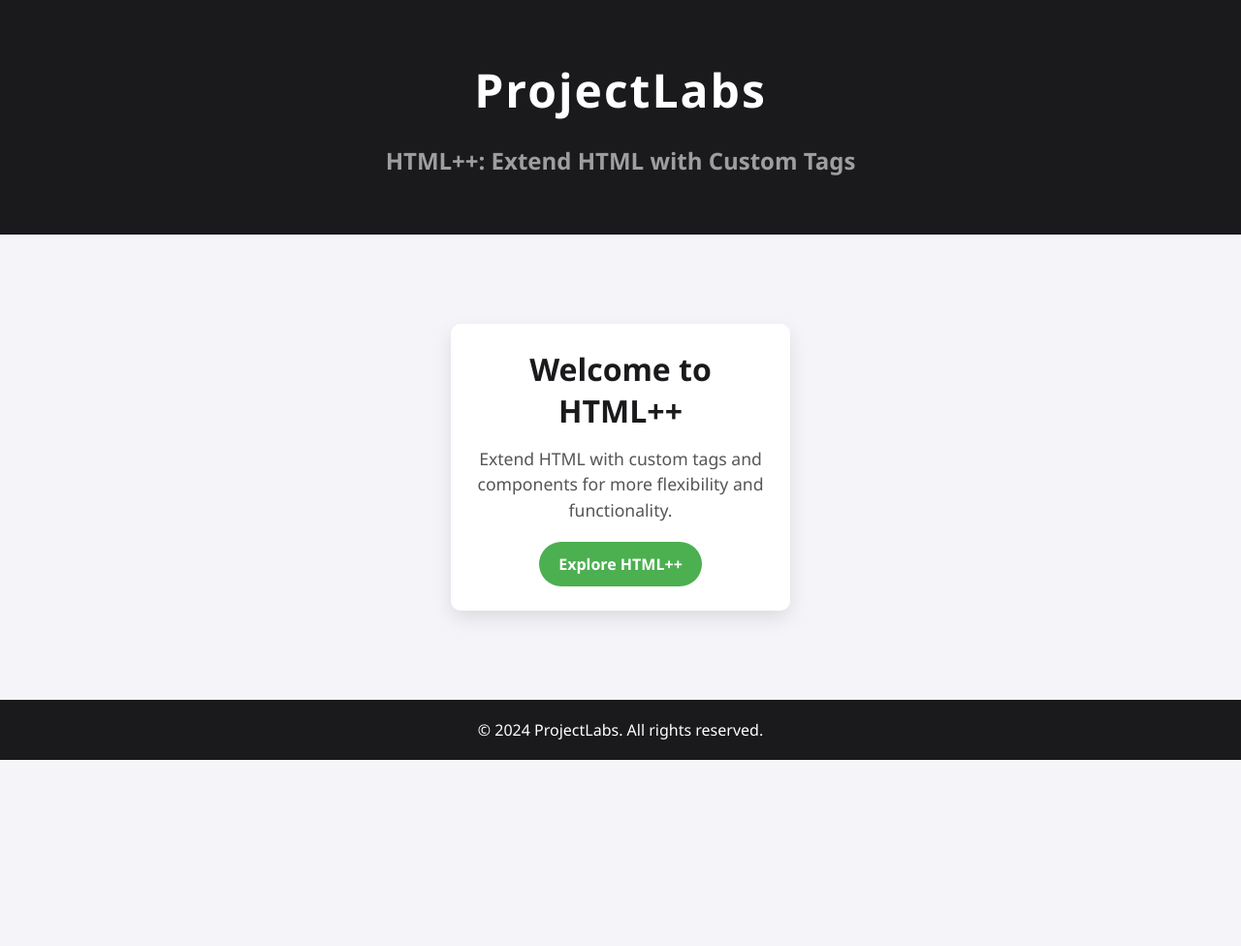
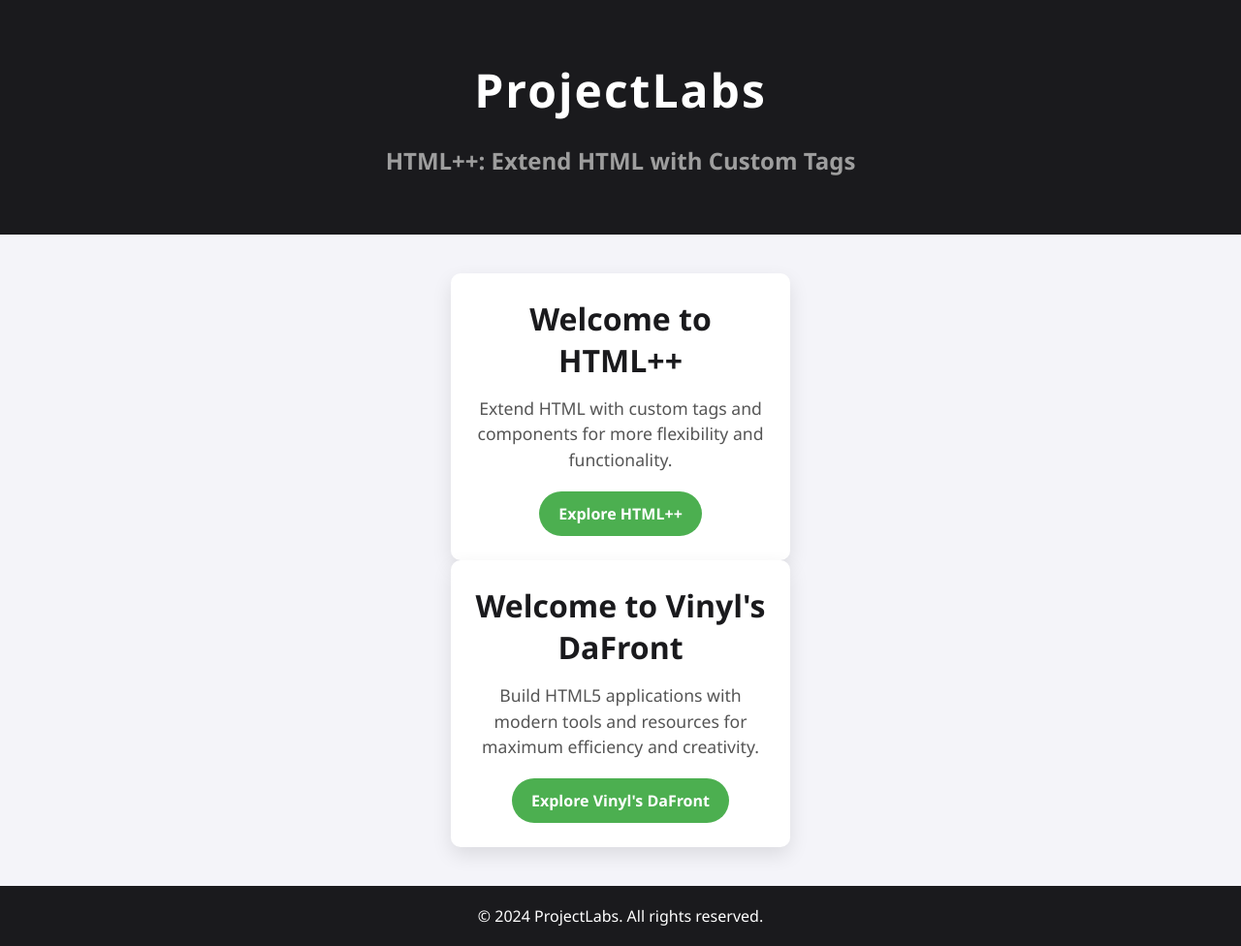
Before and after one commit to CalestialAshley35/Vinyls-Marl, a plain HTML site: page ProjectLabs/index.html in a window 1280 px wide. Shown: the whole page at 97% size. Before the commit the page ends 800 px from the top, so only its background shows below. Drawn offline with Linux system fonts and the light colour scheme.

Commit message:
Update index.html

```diff
--- a/ProjectLabs/index.html
+++ b/ProjectLabs/index.html
@@ -24,6 +24,13 @@
                     <a href="htmlpp/index.html" class="card-link">Explore HTML++</a>
                 </custom-card>
             </div>
+            <div class="custom-card">
+                <custom-card>
+                    <h4 class="card-title">Welcome to Vinyl's DaFront</h4>
+                    <p>Build HTML5 applications with modern tools and resources for maximum efficiency and creativity.</p>
+                    <a href="vinyls-dafront/index.html" class="card-link">Explore Vinyl's DaFront</a>
+                </custom-card>
+            </div>
         </section>
     </main>
 
```
